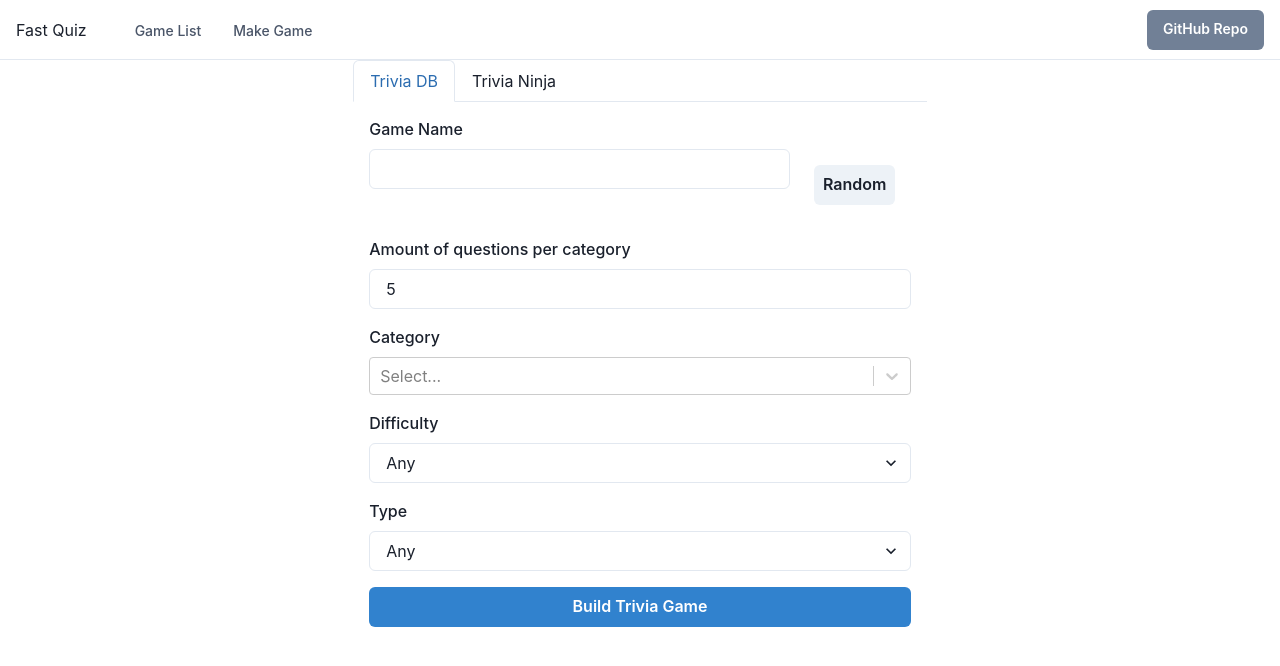
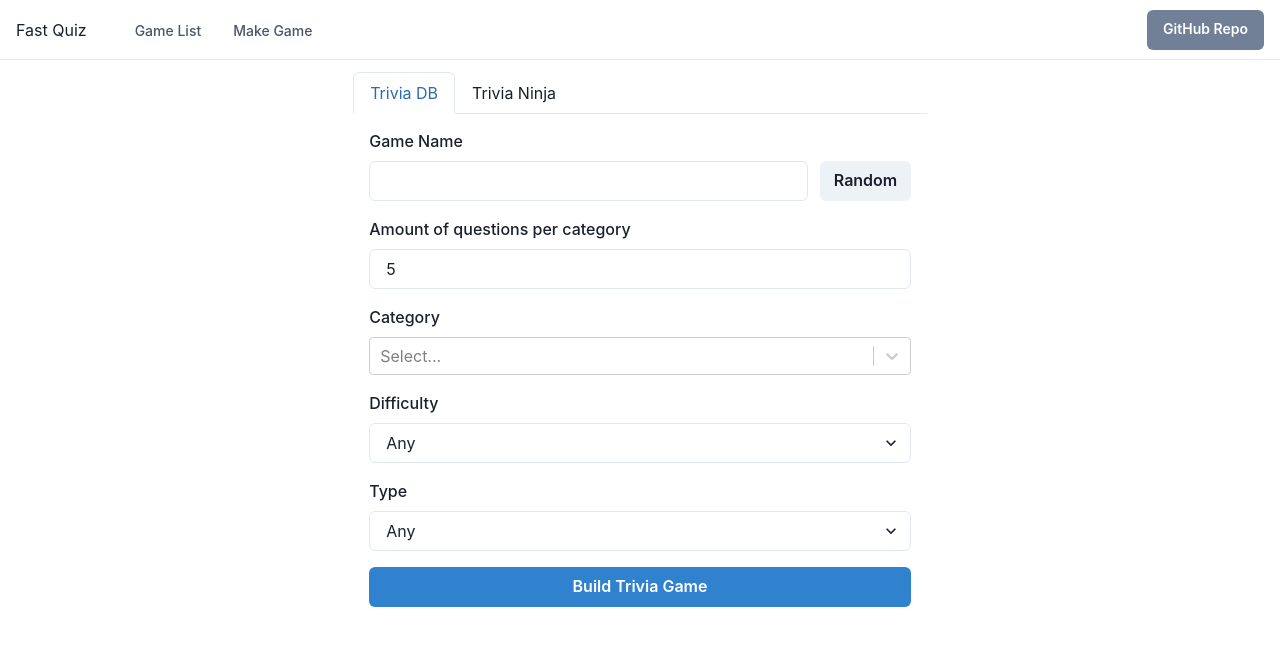
Before and after one commit to dustatron/fastQuiz-v2, a Next.js app: page /newgame in a window 1280 px wide. Shown: the top 666 px of the page. Built offline with nearby package versions, Linux system fonts and the light colour scheme.

Commit message:
Adjust random button

```diff
--- a/src/components/NewGameForm/NewGameForm.tsx
+++ b/src/components/NewGameForm/NewGameForm.tsx
@@ -16,7 +16,7 @@ type Props = {
 function NewGameForm({ roomId }: Props) {
   const { data: roomData } = useGetRoomData({ roomId });
   return (
-    <Container>
+    <Container paddingTop="3">
       <Tabs variant="enclosed">
         <TabList>
           <Tab>Trivia DB</Tab>
--- a/src/components/NewGameForm/TriviaDBForm.tsx
+++ b/src/components/NewGameForm/TriviaDBForm.tsx
@@ -5,9 +5,13 @@ import {
   Input,
   FormControl,
   FormLabel,
-  Container,
   Select as ChakraSelect,
   Stack,
+  NumberInput,
+  NumberInputField,
+  NumberInputStepper,
+  NumberIncrementStepper,
+  NumberDecrementStepper,
 } from "@chakra-ui/react";
 import makeAnimated from "react-select/animated";
 import Select from "react-select";
@@ -50,7 +54,11 @@ function TriviaDBForm({ roomData }: Props) {
     defaultValues,
   });
 
-  const { data: randomWords, refetch: getRandomName } = useGetRandomWords();
+  const {
+    data: randomWords,
+    refetch: getRandomName,
+    isLoading: isRandomQuestionLoading,
+  } = useGetRandomWords();
 
   const { data, isLoading, refetch } = useGetOpenTBD({
     amount: quizPayload?.amount,
@@ -90,9 +98,16 @@ function TriviaDBForm({ roomData }: Props) {
         <Stack spacing={4}>
           <FormControl>
             <FormLabel>Game Name</FormLabel>
-            <Stack direction="row">
-              <Input type="text" isRequired {...register("roomName")} />
-              <Button m="4" onClick={() => getRandomName()}>
+            <Stack direction="row" spacing={3}>
+              <Input
+                type="text"
+                isRequired
+                {...register("roomName")}
+                placeholder={
+                  isRandomQuestionLoading ? "...retrieving random work" : ""
+                }
+              />
+              <Button onClick={() => getRandomName()} px="5">
                 Random
               </Button>
             </Stack>
```
